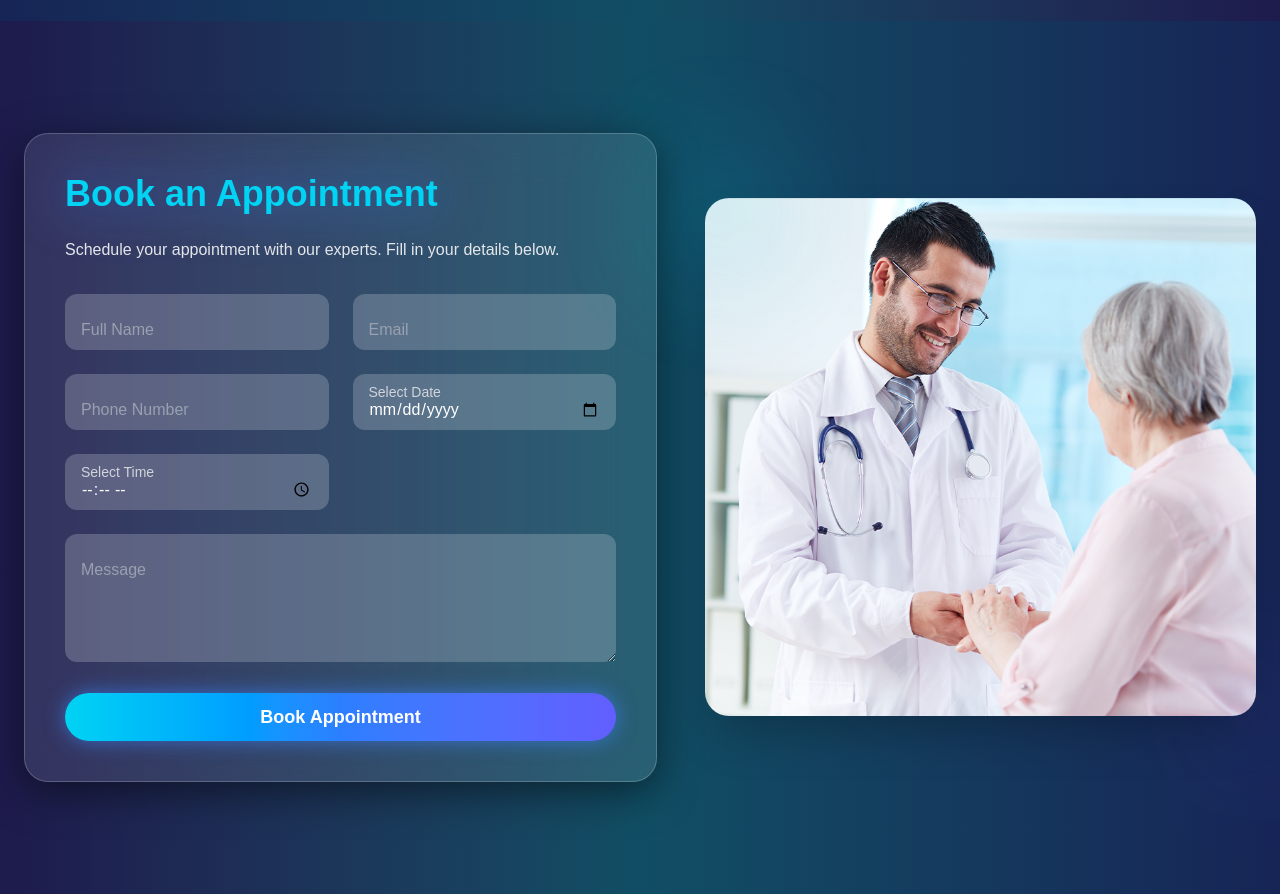
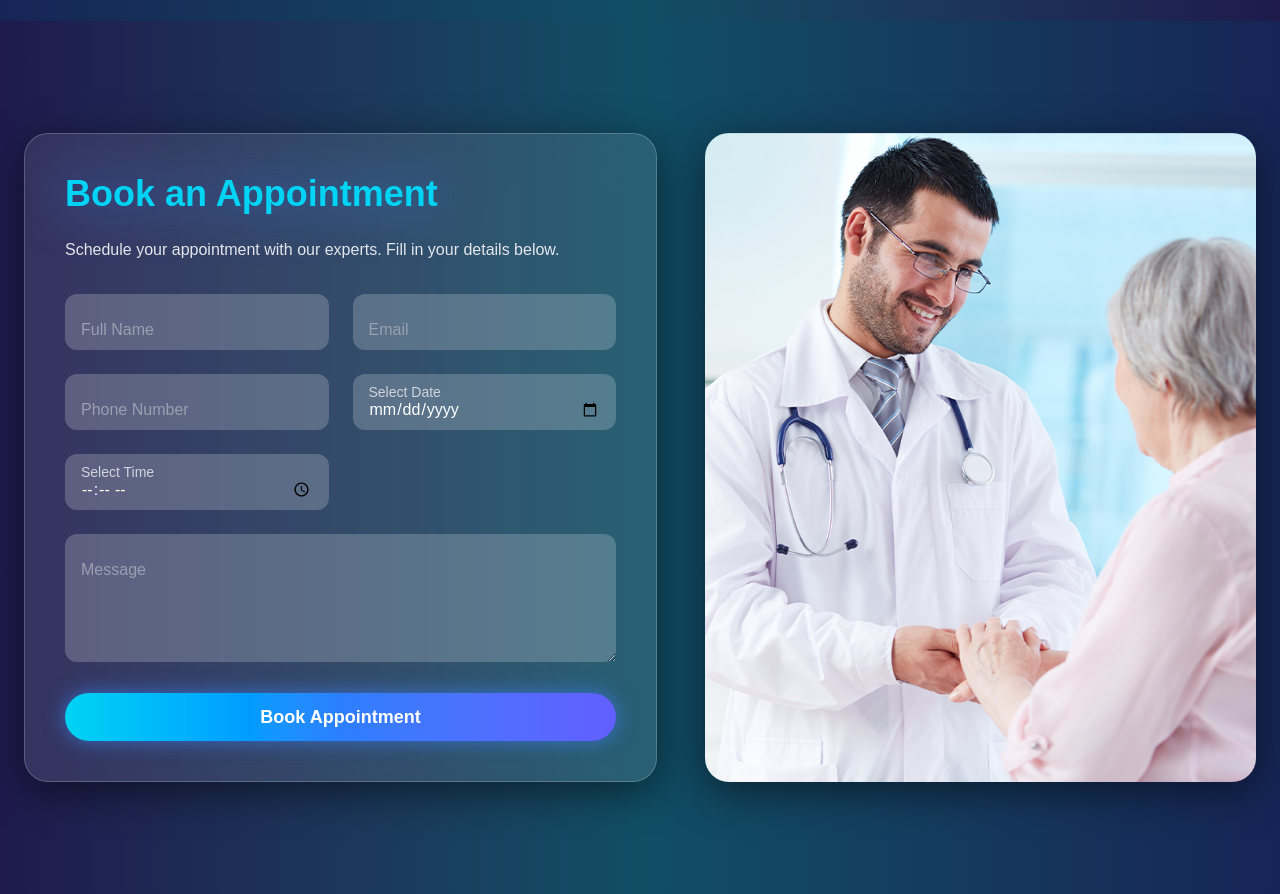
Before and after one commit to Clinton1029/doctors-appointment, a Next.js app: page / in a window 1280 px wide. Shown: the part 3240-4134 px from the top of the page. Built offline with nearby package versions, Linux system fonts and the light colour scheme.

Commit message:
updated appointement

```diff
--- a/components/Appointment.jsx
+++ b/components/Appointment.jsx
@@ -8,15 +8,16 @@ export default function Appointment() {
       id="appointment"
       className="relative py-28 bg-gradient-to-r from-indigo-950 via-cyan-900 to-blue-950 text-white overflow-hidden"
     >
-      <div className="max-w-7xl mx-auto px-6 flex flex-col md:flex-row items-center gap-12">
-        {/* Form */}
+      <div className="max-w-7xl mx-auto px-6 flex flex-col md:flex-row items-stretch gap-12">
+        {/* Form Card */}
         <motion.div
-          className="flex-1 bg-white/10 backdrop-blur-xl border border-white/20 rounded-3xl p-10 shadow-[0_10px_40px_rgba(0,0,0,0.5)] hover:shadow-[0_20px_60px_rgba(0,0,0,0.6)] transition-all duration-700"
+          className="flex-1 bg-white/10 backdrop-blur-xl border border-white/20 rounded-3xl p-10 shadow-[0_10px_40px_rgba(0,0,0,0.5)] hover:shadow-[0_20px_60px_rgba(0,0,0,0.6)] transition-all duration-700 flex flex-col justify-between min-h-[600px]"
           initial={{ opacity: 0, x: -50 }}
           whileInView={{ opacity: 1, x: 0 }}
           viewport={{ once: true }}
           transition={{ duration: 1 }}
         >
+          <div>
             <h2 className="text-3xl md:text-4xl font-extrabold text-cyan-400 mb-6 drop-shadow-[0_0_25px_rgba(59,130,246,0.7)]">
               Book an Appointment
             </h2>
@@ -49,7 +50,6 @@ export default function Appointment() {
                 </div>
               ))}
 
-            {/* Message */}
               <div className="md:col-span-2 relative">
                 <textarea
                   id="message"
@@ -74,11 +74,12 @@ export default function Appointment() {
                 Book Appointment
               </button>
             </form>
+          </div>
         </motion.div>
 
-        {/* Illustration / Image */}
+        {/* Illustration / Image Card */}
         <motion.div
-          className="flex-1 relative"
+          className="flex-1 relative rounded-3xl overflow-hidden min-h-[600px] shadow-[0_10px_40px_rgba(0,0,0,0.5)] hover:shadow-[0_20px_60px_rgba(0,0,0,0.6)]"
           initial={{ opacity: 0, x: 50 }}
           whileInView={{ opacity: 1, x: 0 }}
           viewport={{ once: true }}
@@ -87,7 +88,7 @@ export default function Appointment() {
           <img
             src="/contact_form.png"
             alt="Appointment"
-            className="w-full rounded-3xl shadow-2xl object-cover hover:scale-105 transition-transform duration-700"
+            className="w-full h-full object-cover hover:scale-105 transition-transform duration-700"
           />
           {/* Floating gradient circles for premium effect */}
           <div className="absolute -top-12 -left-12 w-32 h-32 rounded-full bg-cyan-400/20 blur-3xl animate-pulse pointer-events-none"></div>
```
Lines whose indentation alone changed are shown as unchanged.
